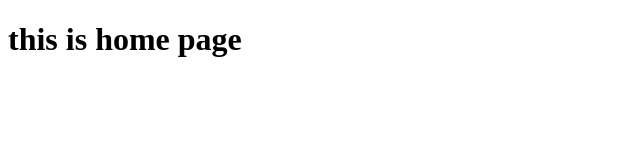
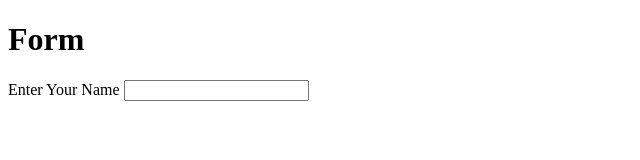
Before and after one commit to sujalugale/ass-9, a plain HTML site: page index.html in a window 1280 px wide. Shown: the whole page, without its empty margins (0-640 px from the left). Drawn offline with Linux system fonts and the light colour scheme.

Commit message:
change home page to form

```diff
--- a/index.html
+++ b/index.html
@@ -4,6 +4,15 @@
     <title>home page</title>
 </head>
 <body>
-    <h1>this is home page</h1>
+    <h1>Form</h1>
+
+
+    <form>
+        <label for="inputName">Enter Your Name</label>
+        <input type="text" id="inputName" required/>
+        <br/>
+        <br/>
+    </form>
+
 </body>
 </html>
```
